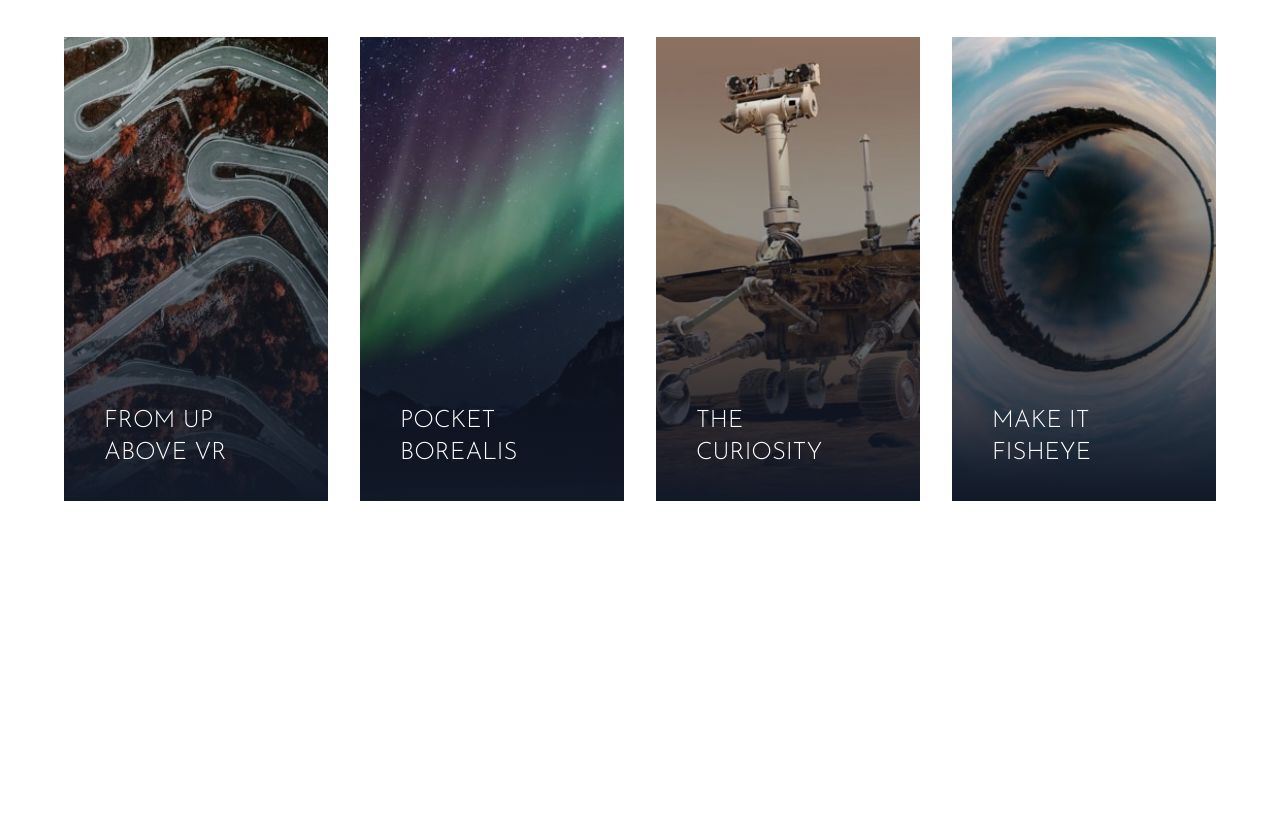
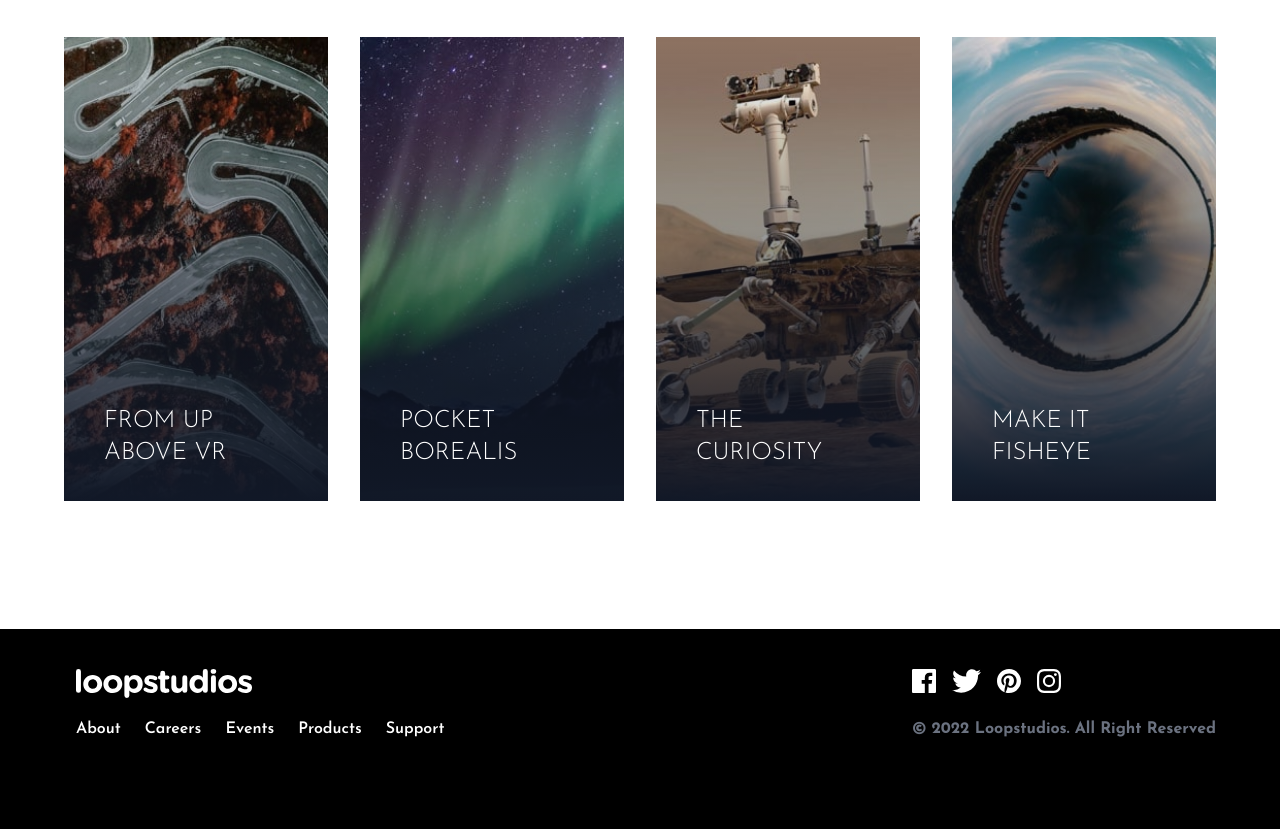
Before and after one commit to foyzan/Loopstudio, a website built with Vite: page index.html in a window 1280 px wide. Shown: the part 2007-2836 px from the top of the page. Before the commit the page ends 2636 px from the top, so only its background shows below. Built offline with nearby package versions, Linux system fonts and the light colour scheme.

Commit message:
footer section done

```diff
--- a/index.html
+++ b/index.html
@@ -257,6 +257,81 @@
 
 
     </section>
+
+    <footer class="bg-black">
+        <!-- Container -->
+        <div class="container max-w-6xl py-10 mx-auto">
+            <!-- Footer flex Container -->
+             <div class="flex flex-col items-center mb-8 space-y-6 md:flex-row md:justify-between md:space-y-0 md:items-start">
+                <!-- Menu and Logo Container -->
+                 <div class="flex flex-col items-center space-y-8 md:items-start md:space-y-4">
+                    <!-- Logo -->
+                     <div class="h-8">
+                        <img src="images/logo.svg" class="w-44 md:ml-3" alt="">
+                     </div>
+
+                     <!-- Menu Container -->
+                      <div class="flex flex-col items-center space-y-4 font-semibold text-white md:flex-row md:space-y-0 md:space-x-6 md:ml-3">
+
+                        <!-- Item -1 -->
+                         <div class="h-10 group">
+                            <a href="#">About</a>
+                            <div class="mx-2 group-hover:border-b group-hover:border-blue-50"></div>
+                         </div>
+                        <!-- Item -2 -->
+                         <div class="h-10 group">
+                            <a href="#">Careers</a>
+                            <div class="mx-2 group-hover:border-b group-hover:border-blue-50"></div>
+                         </div>
+                        <!-- Item -3 -->
+                         <div class="h-10 group">
+                            <a href="#">Events</a>
+                            <div class="mx-2 group-hover:border-b group-hover:border-blue-50"></div>
+                         </div>
+                        <!-- Item -4 -->
+                         <div class="h-10 group">
+                            <a href="#">Products</a>
+                            <div class="mx-2 group-hover:border-b group-hover:border-blue-50"></div>
+                         </div>
+                        <!-- Item -5 -->
+                         <div class="h-10 group">
+                            <a href="#">Support</a>
+                            <div class="mx-2 group-hover:border-b group-hover:border-blue-50"></div>
+                         </div>
+                      </div>
+                 </div>
+
+                <!-- Social and Copy Container -->
+
+                <div class="flex flex-col items-start justify-between space-y-4 text-gray-500">
+                    <!-- Icon container -->
+                     <div class="flex items-center mx-auto justify-center space-x-4 md:justify-end md:mx-0">
+                        <!-- Icon -1 -->
+                         <div class="h-8 group">
+                            <img src="images/icon-facebook.svg" class="h-6" alt="">
+                         </div>
+                        <!-- Icon -2 -->
+                         <div class="h-8 group">
+                            <img src="images/icon-twitter.svg" class="h-6" alt="">
+                         </div>
+                        <!-- Icon -3 -->
+                         <div class="h-8 group">
+                            <img src="images/icon-pinterest.svg" class="h-6" alt="">
+                         </div>
+                        <!-- Icon -4 -->
+                         <div class="h-8 group">
+                            <img src="images/icon-instagram.svg" class="h-6" alt="">
+                         </div>
+                     </div>
+
+                     <!-- Copy -->
+                      <div class="font-bold">
+                        &copy; 2022 Loopstudios. All Right Reserved
+                      </div>
+                </div>
+             </div>
+        </div>
+    </footer>
 </body>
 
 </html>
```
